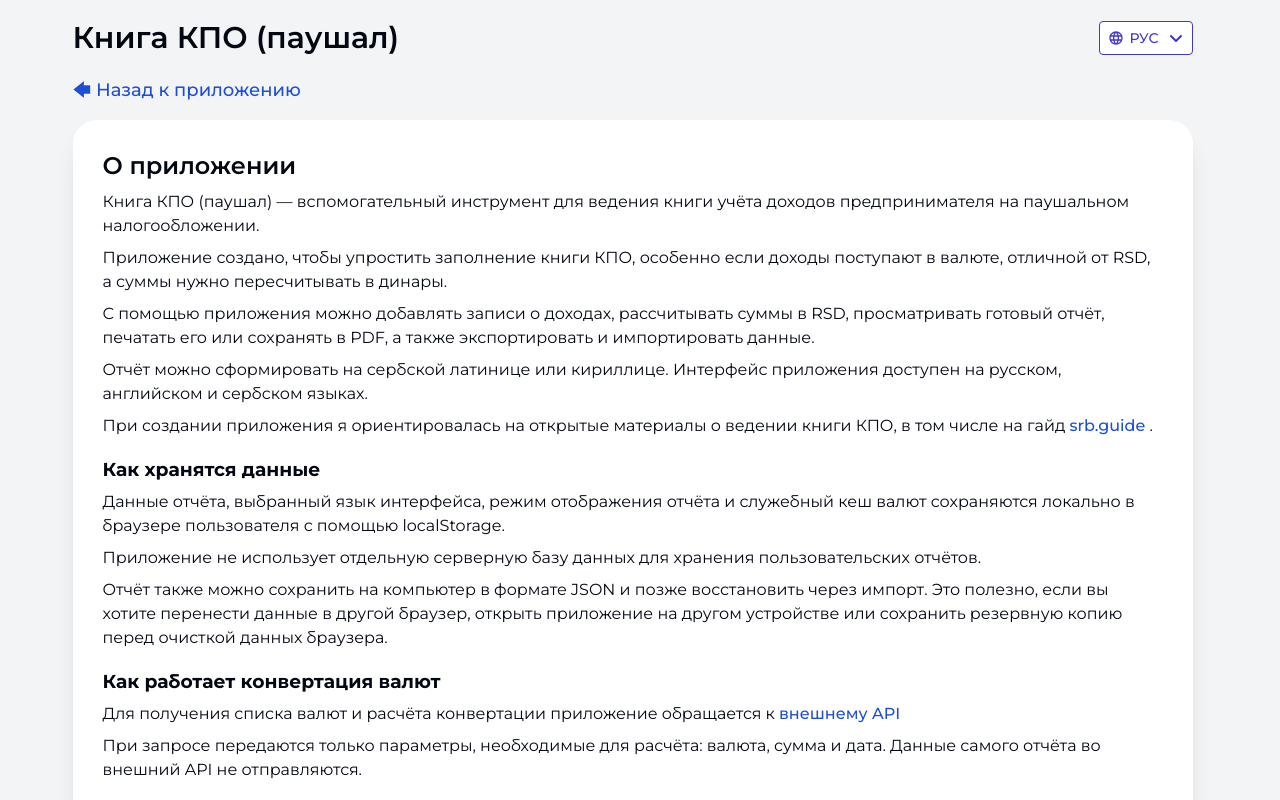
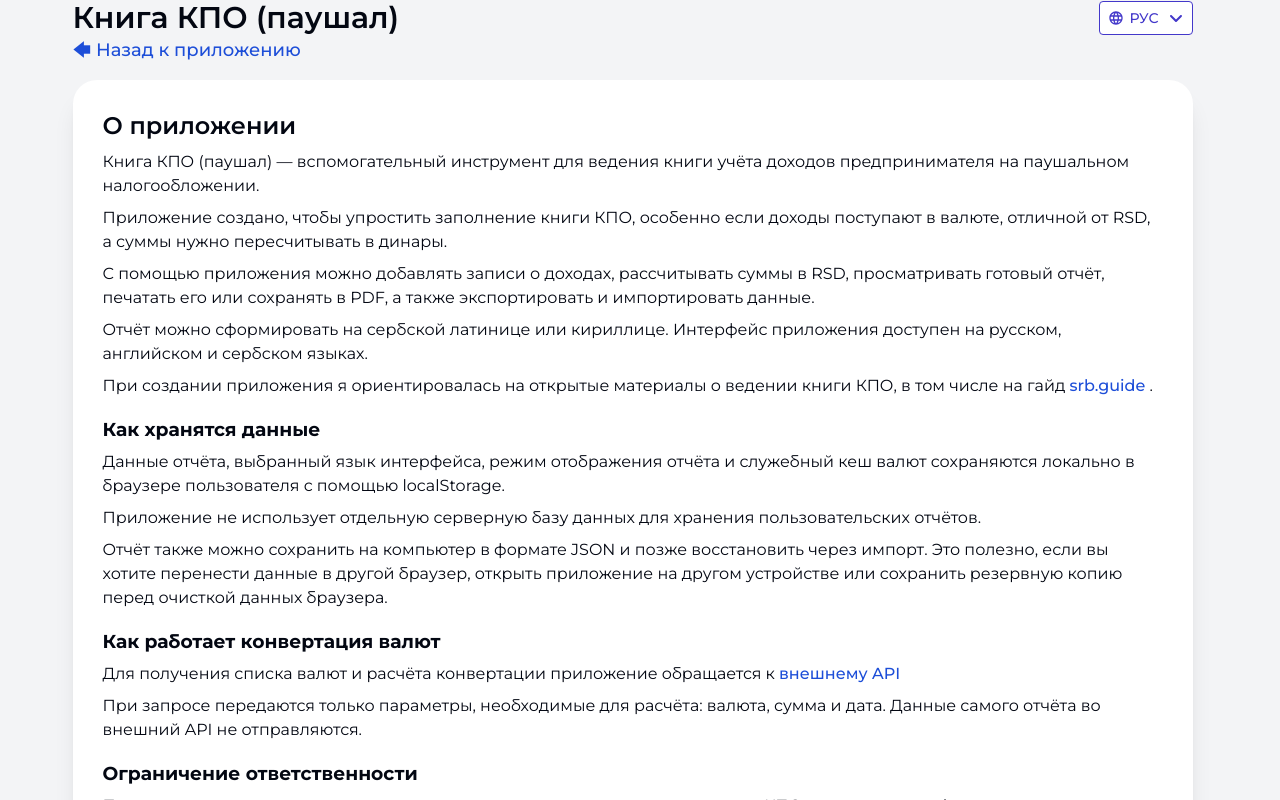
Before and after one commit to gudrum1983/turnover-ledger, a Vue app: page /#/about in a window 1280 px wide. Shown: the top 800 px of the page. Built offline with nearby package versions, Linux system fonts and the light colour scheme; no server answers.

Commit message:
fix: добавить h1 в универсальные стили сброса

```diff
--- a/src/app/styles/main.css
+++ b/src/app/styles/main.css
@@ -5,7 +5,8 @@
 @import 'print.css';
 @import 'index.scss';
 
-* {
+*,
+h1 {
   margin: 0;
   padding: 0;
   box-sizing: border-box;
```
